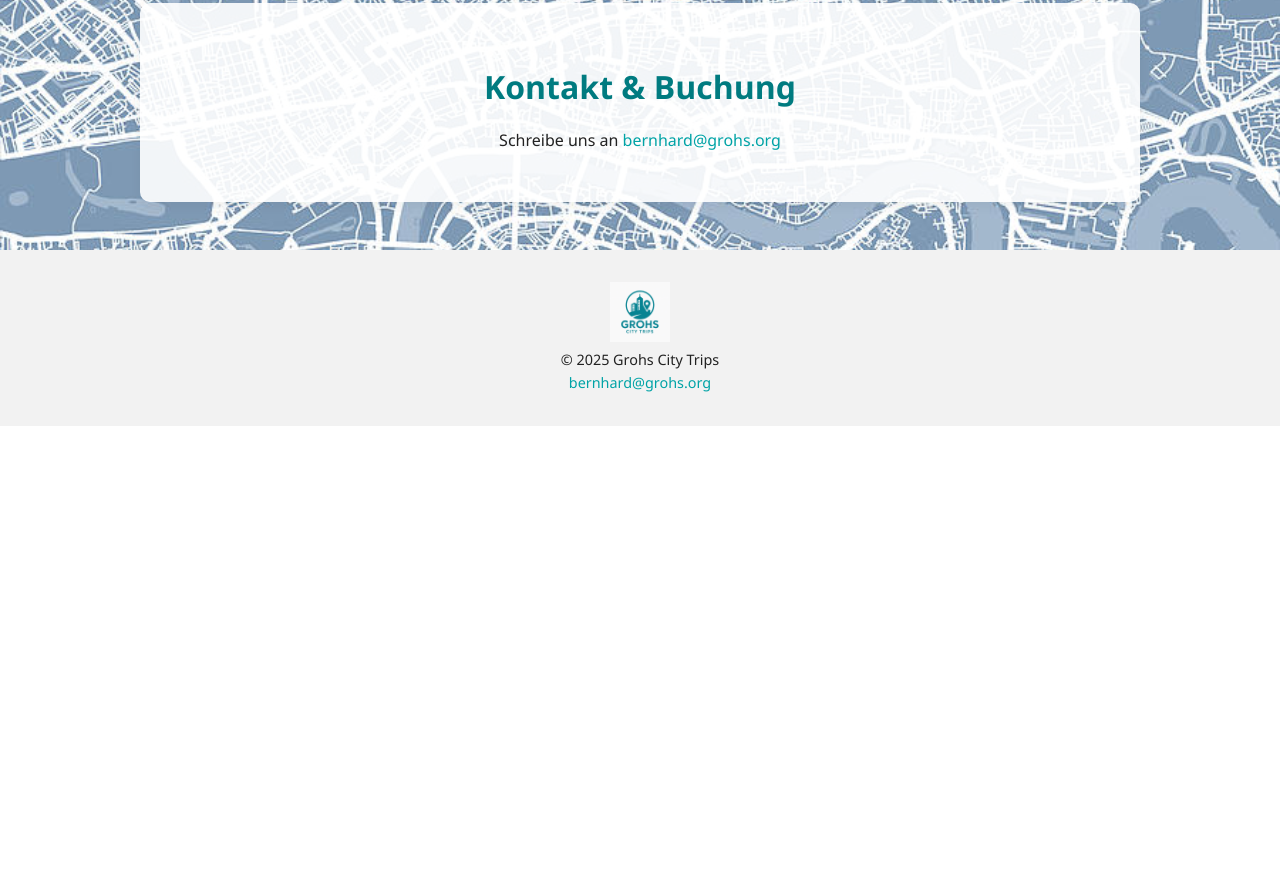
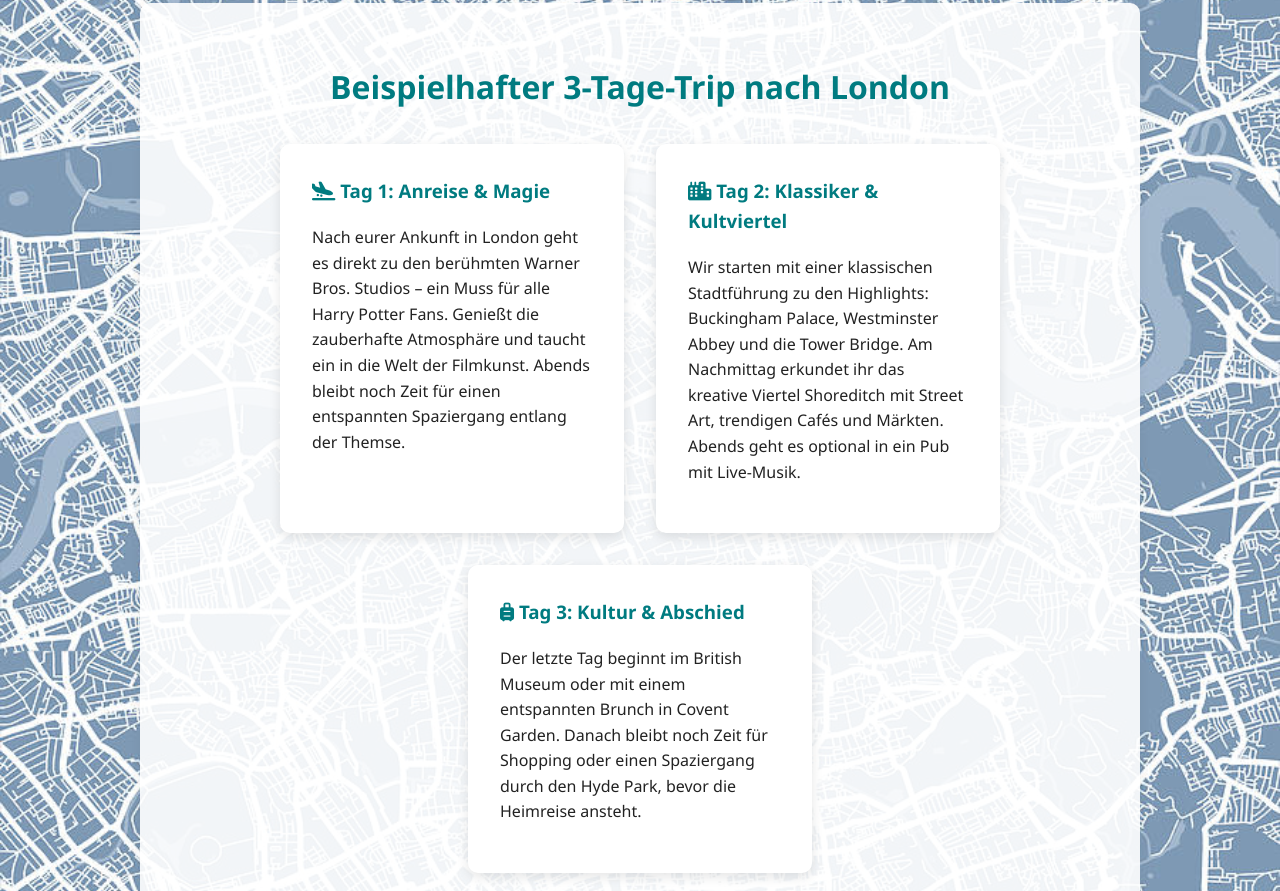
Before and after one commit to BGrohs/city-trips, a plain HTML site: page index.html in a window 1280 px wide. Shown: the part 1909-2800 px from the top of the page. Before the commit the page ends 2335 px from the top, so only its background shows below. Drawn offline with nearby package versions, Linux system fonts and the light colour scheme.

Commit message:
Add files via upload

```diff
--- a/index.html
+++ b/index.html
@@ -227,6 +227,26 @@
     </div>
   </section>
 
+  <section id="trip">
+    <div class="section-content">
+      <h2>Beispielhafter 3-Tage-Trip nach London</h2>
+      <div class="cards">
+        <div class="card" data-aos="fade-up">
+          <h3><i class="fas fa-plane-arrival"></i> Tag 1: Anreise & Magie</h3>
+          <p>Nach eurer Ankunft in London geht es direkt zu den berühmten Warner Bros. Studios – ein Muss für alle Harry Potter Fans. Genießt die zauberhafte Atmosphäre und taucht ein in die Welt der Filmkunst. Abends bleibt noch Zeit für einen entspannten Spaziergang entlang der Themse.</p>
+        </div>
+        <div class="card" data-aos="fade-up">
+          <h3><i class="fas fa-city"></i> Tag 2: Klassiker & Kultviertel</h3>
+          <p>Wir starten mit einer klassischen Stadtführung zu den Highlights: Buckingham Palace, Westminster Abbey und die Tower Bridge. Am Nachmittag erkundet ihr das kreative Viertel Shoreditch mit Street Art, trendigen Cafés und Märkten. Abends geht es optional in ein Pub mit Live-Musik.</p>
+        </div>
+        <div class="card" data-aos="fade-up">
+          <h3><i class="fas fa-suitcase-rolling"></i> Tag 3: Kultur & Abschied</h3>
+          <p>Der letzte Tag beginnt im British Museum oder mit einem entspannten Brunch in Covent Garden. Danach bleibt noch Zeit für Shopping oder einen Spaziergang durch den Hyde Park, bevor die Heimreise ansteht.</p>
+        </div>
+      </div>
+    </div>
+  </section>
+
   <section id="contact">
     <div class="section-content">
       <h2>Kontakt & Buchung</h2>
```
